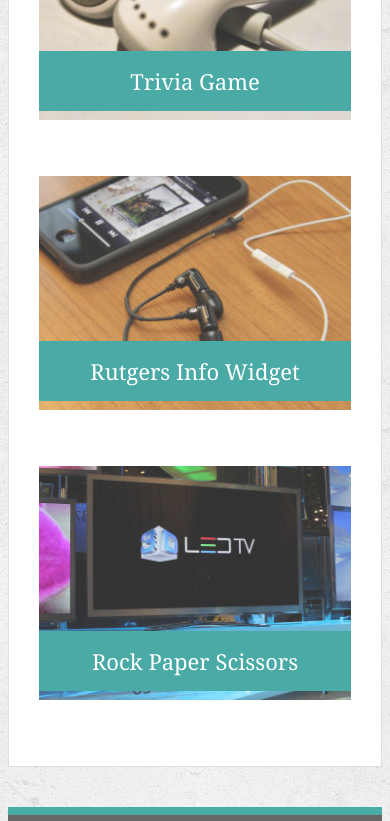
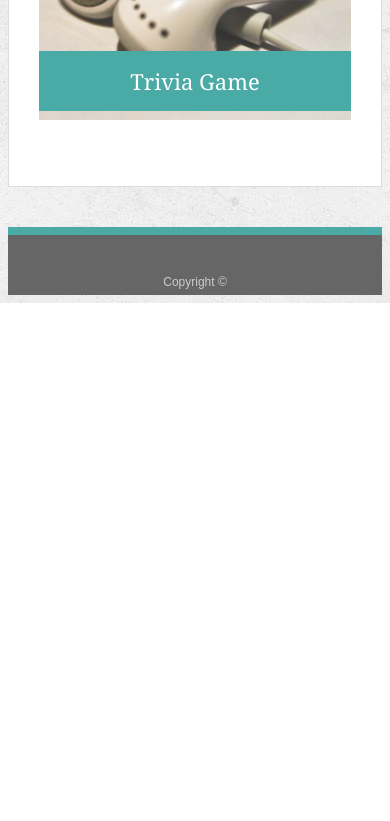
Before and after one commit to wferebee/Responsive-Portfolio, a plain HTML site: page final/portfolio.html in a window 390 px wide. Shown: the part 1156-1977 px from the top of the page. After the commit the page ends 1459 px from the top, so only its background shows below. Drawn offline with Linux system fonts and the light colour scheme; files whose address does not match are found by name.

Commit message:
updated my responsive portfolio

```diff
--- a/final/portfolio.html
+++ b/final/portfolio.html
@@ -34,26 +34,22 @@
 
         <h3>Psychic Game</h3>
       </div>
+
       <div class="work">
         <img src="assets\images\crystal.jpg" alt="Crystal Collector">
         <a href="https://wferebee.github.io/Unit-4-Game/" target="_blank" rel="nofollow">
 
         <h3>Crystal Collector</h3>
       </div>
+
       <div class="work">
         <img src="assets/images/technics-q-c-640-480-5.jpg" alt="Trivia Game">
+        <a href="https://wferebee.github.io/TriviaGame/" target="_blank" rel="nofollow"></a>
 
         <h3>Trivia Game</h3>
       </div>
-      <div class="work">
-        <img src="assets/images/technics-q-c-640-480-7.jpg" alt="Rutgers Info Widget">
 
-        <h3>Rutgers Info Widget</h3>
-      </div>
-      <div class="work">
-        <img src="assets/images/technics-q-c-640-480-9.jpg" alt="Rock Paper Scissors">
 
-        <h3>Rock Paper Scissors</h3>
       </div>
 
     </section>
```
